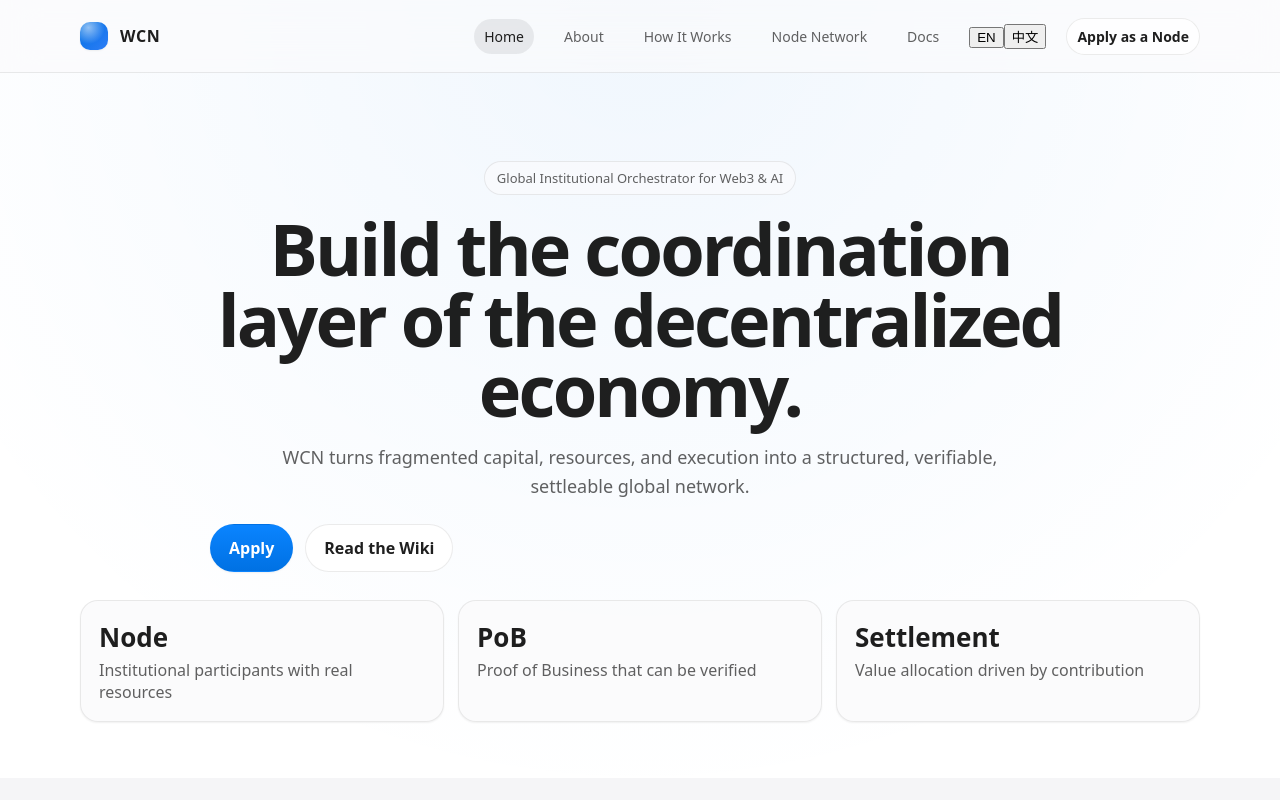
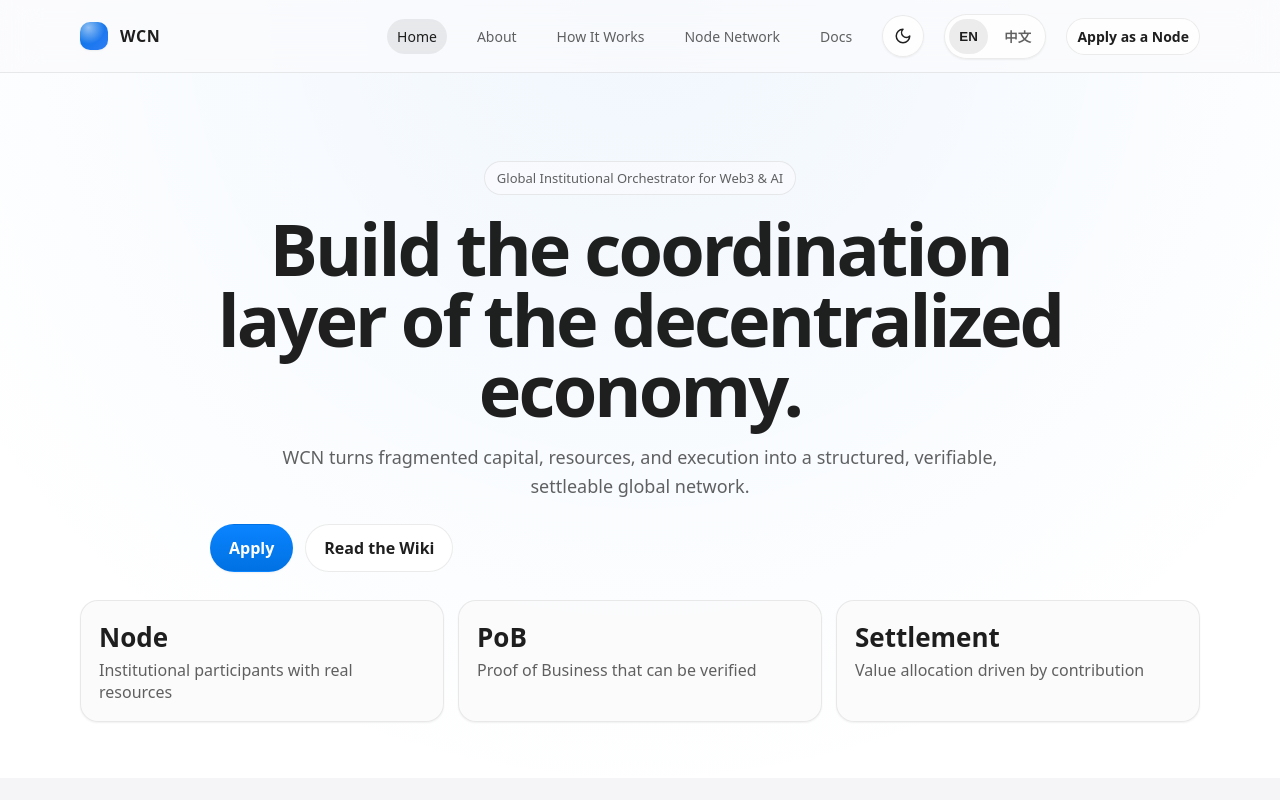
Before and after one commit to Web3Capital/WCN, a Next.js app: page / in a window 1280 px wide. Shown: the top 800 px of the page. Built offline with nearby package versions, Linux system fonts and the light colour scheme; no server answers.

Commit message:
Add light/dark theme toggle

```diff
--- /dev/null
+++ b/app/api/theme/route.ts
@@ -0,0 +1,15 @@
+import { NextResponse } from "next/server";
+
+export async function POST(req: Request) {
+  const body = await req.json().catch(() => ({}));
+  const theme = body?.theme === "light" || body?.theme === "dark" ? body.theme : "system";
+
+  const res = NextResponse.json({ ok: true, theme });
+  res.cookies.set("wcn_theme", theme, {
+    path: "/",
+    sameSite: "lax",
+    httpOnly: false,
+    maxAge: 60 * 60 * 24 * 365
+  });
+  return res;
+}
--- a/app/globals.css
+++ b/app/globals.css
@@ -1,5 +1,9 @@
+/* Theme tokens
+  - default tokens are light
+  - html[data-theme="dark"] forces dark
+  - html[data-theme="system"] follows OS preference via media query
+*/
 :root {
-  color-scheme: light;
   --max: 1120px;
 
   --bg: #ffffff;
@@ -25,9 +29,26 @@
   --dur-3: 420ms;
 }
 
+html[data-theme="light"] { color-scheme: light; }
+html[data-theme="dark"] { color-scheme: dark; }
+html[data-theme="system"] { color-scheme: light dark; }
+
+html[data-theme="dark"] {
+    color-scheme: dark;
+    --bg: #000000;
+    --bg-elev: rgba(255, 255, 255, 0.06);
+    --bg-soft: rgba(18, 18, 20, 0.78);
+    --card: rgba(18, 18, 20, 0.72);
+    --line: rgba(255, 255, 255, 0.12);
+    --text: rgba(255, 255, 255, 0.92);
+    --muted: rgba(255, 255, 255, 0.68);
+    --shadow-sm: 0 1px 2px rgba(0, 0, 0, 0.35);
+    --shadow-md: 0 14px 42px rgba(0, 0, 0, 0.45);
+    --focus: 0 0 0 4px color-mix(in oklab, var(--accent) 35%, transparent);
+}
+
 @media (prefers-color-scheme: dark) {
-  :root {
-    color-scheme: dark;
+  html[data-theme="system"] {
     --bg: #000000;
     --bg-elev: rgba(255, 255, 255, 0.06);
     --bg-soft: rgba(18, 18, 20, 0.78);
@@ -117,6 +138,49 @@ a { color: inherit; text-decoration: none; }
 }
 .nav-toggle:hover { background: color-mix(in oklab, var(--text) 6%, transparent); }
 .nav-toggle:active { transform: scale(0.99); }
+.theme-toggle {
+  display: inline-flex;
+  align-items: center;
+  justify-content: center;
+  width: 42px;
+  height: 42px;
+  border-radius: 999px;
+  background: color-mix(in oklab, var(--bg) 86%, transparent);
+  color: var(--text);
+  border: 1px solid var(--line);
+  box-shadow: var(--shadow-sm);
+  transition: transform 140ms ease, background 140ms ease, border-color 140ms ease;
+}
+.theme-toggle:hover { background: color-mix(in oklab, var(--text) 6%, transparent); }
+.theme-toggle:active { transform: scale(0.99); }
+.lang-toggle {
+  display: inline-flex;
+  gap: 6px;
+  padding: 4px;
+  border-radius: 999px;
+  border: 1px solid var(--line);
+  background: color-mix(in oklab, var(--bg) 86%, transparent);
+  box-shadow: var(--shadow-sm);
+}
+.lang-chip {
+  border: 0;
+  background: transparent;
+  color: var(--muted);
+  padding: 8px 10px;
+  border-radius: 999px;
+  font-weight: 700;
+  letter-spacing: 0.02em;
+  cursor: pointer;
+  transition: background var(--dur-2) var(--ease-out), color var(--dur-2) var(--ease-out);
+}
+.lang-chip[aria-pressed="true"] {
+  background: color-mix(in oklab, var(--text) 8%, transparent);
+  color: var(--text);
+}
+.lang-chip:hover {
+  background: color-mix(in oklab, var(--text) 6%, transparent);
+  color: var(--text);
+}
 .nav-links a {
   padding: 8px 10px;
   border-radius: 999px;
--- a/app/layout.tsx
+++ b/app/layout.tsx
@@ -11,8 +11,10 @@ export const metadata: Metadata = {
 
 export default function RootLayout({ children }: { children: React.ReactNode }) {
   const lang = cookies().get("wcn_lang")?.value === "zh" ? "zh" : "en";
+  const theme = cookies().get("wcn_theme")?.value;
+  const dataTheme = theme === "light" || theme === "dark" ? theme : "system";
   return (
-    <html lang={lang}>
+    <html lang={lang} data-theme={dataTheme}>
       <body>
         <Nav />
         {children}
--- a/components/nav.tsx
+++ b/components/nav.tsx
@@ -3,7 +3,7 @@
 import Link from "next/link";
 import { usePathname } from "next/navigation";
 import { useEffect, useId, useState } from "react";
-import { Menu, X } from "lucide-react";
+import { Menu, Moon, Sun, X } from "lucide-react";
 
 const links = [
   { href: "/", label: "Home" },
@@ -18,6 +18,7 @@ export function Nav() {
   const normalizedPath = pathname.replace(/\/$/, "") || "/";
   const [mobileOpen, setMobileOpen] = useState(false);
   const [lang, setLang] = useState<"en" | "zh">("en");
+  const [theme, setTheme] = useState<"light" | "dark" | "system">("system");
   const navId = useId();
 
   function isActive(href: string) {
@@ -34,6 +35,8 @@ export function Nav() {
   useEffect(() => {
     const match = document.cookie.match(/(?:^|;\s*)wcn_lang=(en|zh)(?:;|$)/);
     setLang(match?.[1] === "zh" ? "zh" : "en");
+    const themeMatch = document.cookie.match(/(?:^|;\s*)wcn_theme=(light|dark|system)(?:;|$)/);
+    setTheme((themeMatch?.[1] as "light" | "dark" | "system") ?? "system");
   }, []);
 
   async function switchLang(next: "en" | "zh") {
@@ -43,6 +46,17 @@ export function Nav() {
       method: "POST",
       headers: { "Content-Type": "application/json" },
       body: JSON.stringify({ lang: next })
+    });
+    window.location.reload();
+  }
+
+  async function toggleTheme() {
+    const next = theme === "dark" ? "light" : "dark";
+    setTheme(next);
+    await fetch("/api/theme", {
+      method: "POST",
+      headers: { "Content-Type": "application/json" },
+      body: JSON.stringify({ theme: next })
     });
     window.location.reload();
   }
@@ -74,6 +88,14 @@ export function Nav() {
               {link.label}
             </Link>
           ))}
+          <button
+            type="button"
+            className="theme-toggle"
+            aria-label={theme === "dark" ? "Switch to light mode" : "Switch to dark mode"}
+            onClick={toggleTheme}
+          >
+            {theme === "dark" ? <Sun size={18} /> : <Moon size={18} />}
+          </button>
           <div className="lang-toggle" role="group" aria-label="Language">
             <button
               type="button"
```
